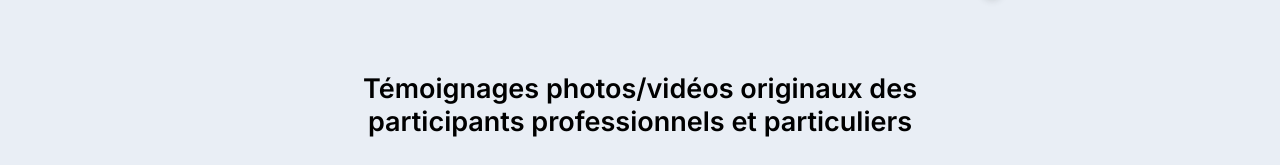
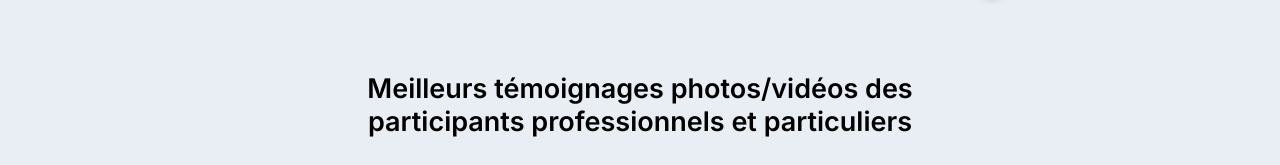
Before and after one commit to MeillatTristan/iamone4all, a plain HTML site: page index.html in a window 1280 px wide. Shown: the part 7515-7680 px from the top of the page. Drawn offline with nearby package versions, Linux system fonts and the light colour scheme; a web font is replaced by a local one.

Commit message:
orthographe

```diff
--- a/index.html
+++ b/index.html
@@ -229,7 +229,7 @@
       </div>
     </div>
     <div class="containerCarou">
-      <p>Témoignages photos/vidéos originaux des participants professionnels et particuliers</p>
+      <p>Meilleurs témoignages photos/vidéos des participants professionnels et particuliers</p>
       <div class="owl-carousel owl-theme random">
         <img src="assets/img/vip/Abdoullaye Sylla.jpg" alt="">
         <img src="assets/img/vip/Adrien Truffert.jpg" alt="">
```
